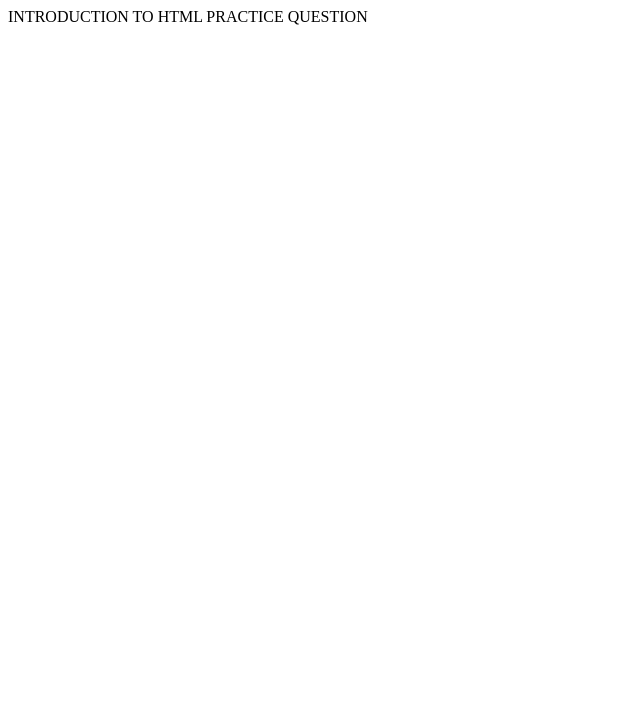
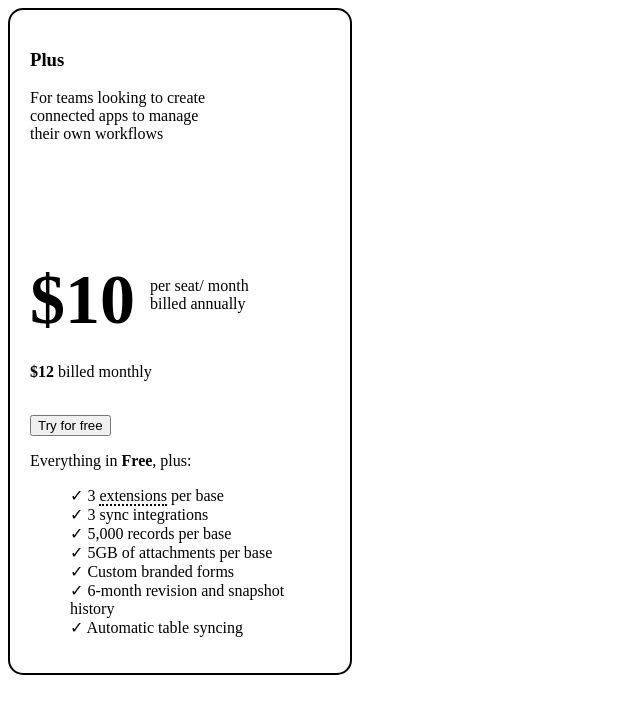
Before and after one commit to janeonuorah/STUTERN-INTRODUCTION-TO-HTML-PRACTICE-QUESTION, a plain HTML site: page index.html in a window 1280 px wide. Shown: the whole page, without its empty margins (0-640 px from the left). Drawn offline with Linux system fonts and the light colour scheme.

Commit message:
updated repo to card design

```diff
--- a/index.html
+++ b/index.html
@@ -4,9 +4,50 @@
     <meta charset="UTF-8">
     <meta http-equiv="X-UA-Compatible" content="IE=edge">
     <meta name="viewport" content="width=device-width, initial-scale=1.0">
-    <title>Document</title>
+    <title>CARD DESIGN</title>
 </head>
+
+<style>
+    div {
+        border: 2px solid black;
+        width: 300px;
+        padding: 20px;
+        border-radius: 15px;
+    }
+
+    ul li:before {
+        content: "\2713\0020";
+    }
+</style>
+
 <body>
-    INTRODUCTION TO HTML PRACTICE QUESTION
+    <div>
+        <h3>Plus</h3>
+        <p>
+            For teams looking to create <br>
+            connected apps to manage<br>
+            their own workflows
+        </p>
+        <br>
+        <br>
+        <br>
+        <h1 style="font-size: 70px;">$10</h1>
+        <p style="margin-left: 120px; margin-top: -110px">per seat/ month <br> billed annually</p>
+        <br>
+        <p><b>$12</b> billed monthly</p>
+        <br>
+        <button>Try for free</button>
+        <br>
+        <p>Everything in <b>Free</b>, plus:</p>
+        <ul style="list-style-type: none;">
+            <li>3 <span style="border-bottom: 2px dotted black ;">extensions</span> per base</li>
+            <li>3 sync integrations</li>
+            <li>5,000 records per base</li>
+            <li>5GB of attachments per base</li>
+            <li>Custom branded forms</li>
+            <li>6-month revision and snapshot history</li>
+            <li>Automatic table syncing</li>
+        </ul>
+    </div>
 </body>
 </html>
```
